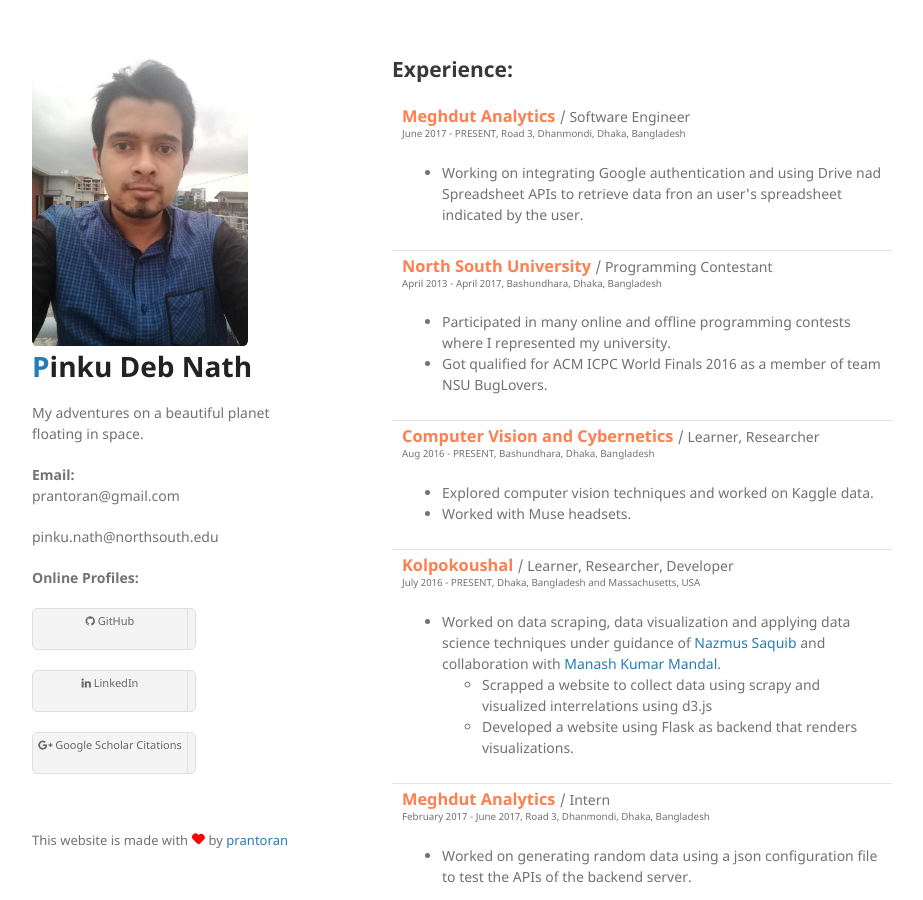
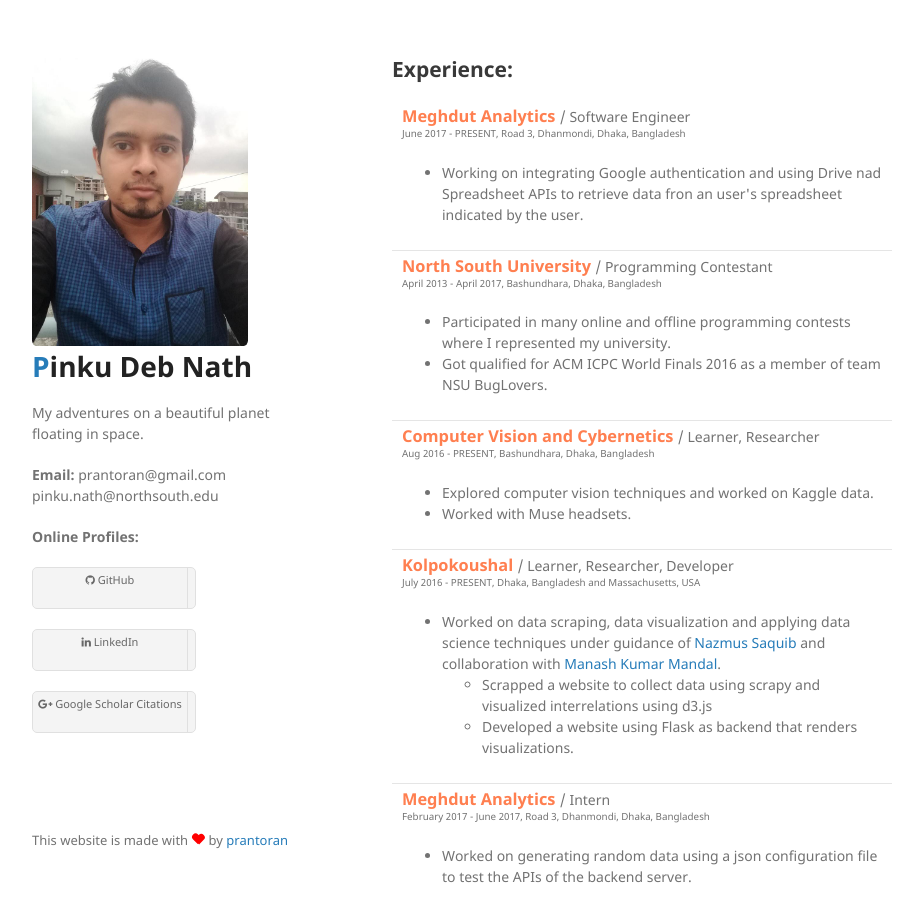
Before and after one commit to prantoran/yo, a Jekyll site: the page built from index.html, in a window 1280 px wide and 900 px high. Shown: the whole window, without its empty margins (178-1101 px from the left). Built offline with Jekyll 4.4.1, drawn with Linux system fonts in a browser that asks for light colours.

```diff
--- a/_layouts/default.html
+++ b/_layouts/default.html
@@ -35,7 +35,7 @@
             <p class='boldfont inline'>
                 Email:
             </p>
-            <p>
+            <p class='inline'>
                 {{site.email}}
             </p>
             <p>
```
